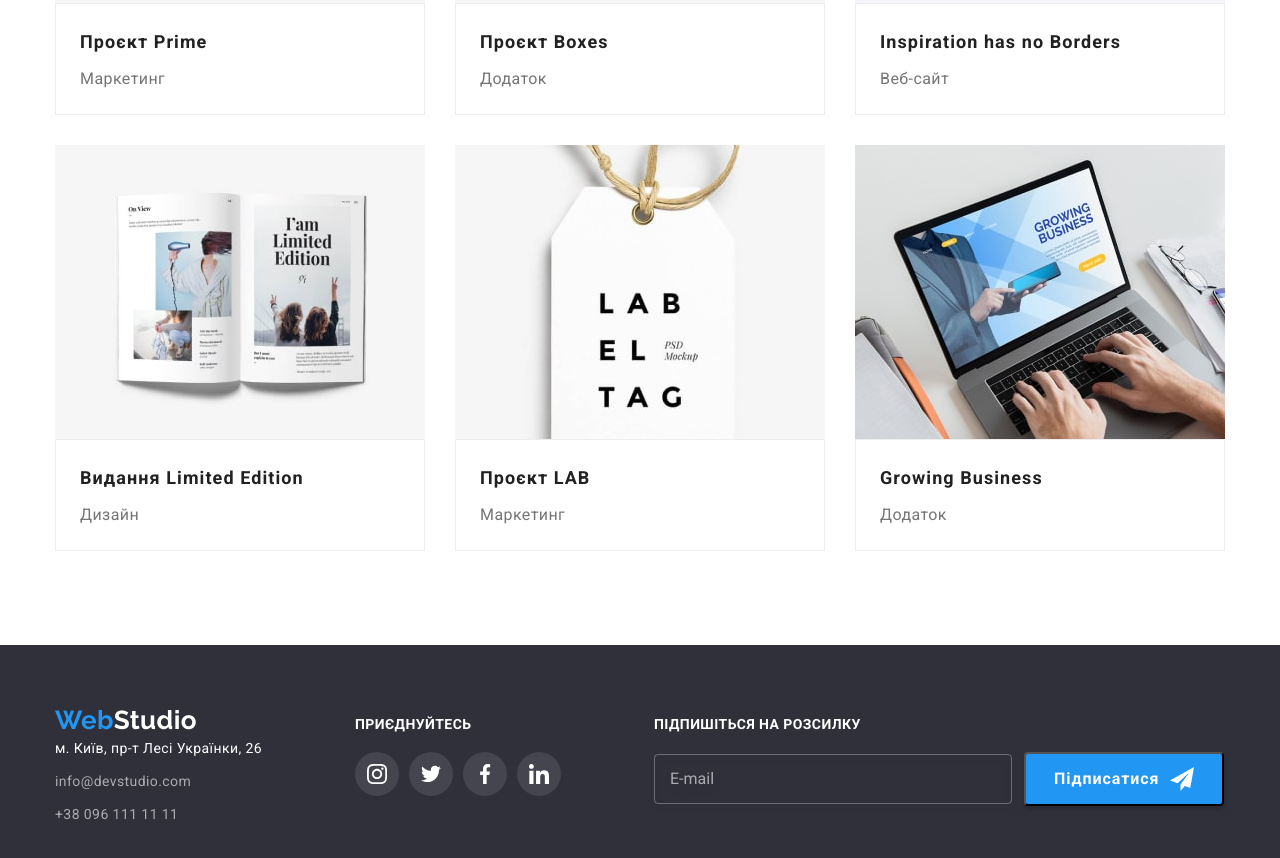
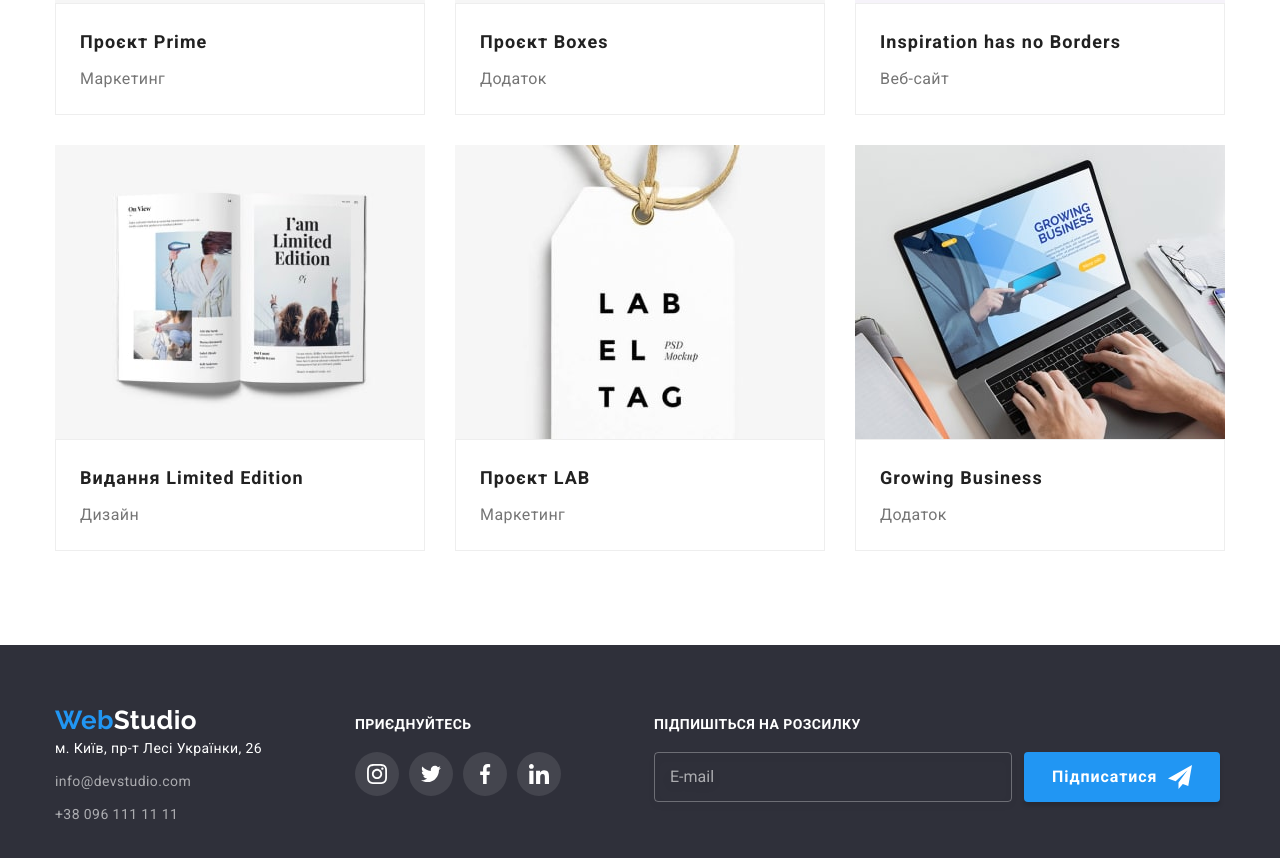
Before and after one commit to YanaHolenok/goit-markup-hw-06, a plain HTML site: page portfolio.html in a window 1280 px wide. Shown: the part 991-1849 px from the top of the page. Drawn offline with nearby package versions, Linux system fonts and the light colour scheme.

```diff
--- a/css/style.css
+++ b/css/style.css
@@ -529,7 +529,8 @@
 }
 .footer-form{
   display: flex;
-  align-items: center;
+  justify-content: center;
+
 }
 
 .footer-form-icon{
@@ -553,6 +554,7 @@
 background: var(--accent-color);
 box-shadow: 0px 4px 4px rgba(0, 0, 0, 0.15);
 border-radius: 4px;
+border: transparent;
 
 }
 /* loook  */
```
Also changed, not shown: index.html (+1 -1 lines).
